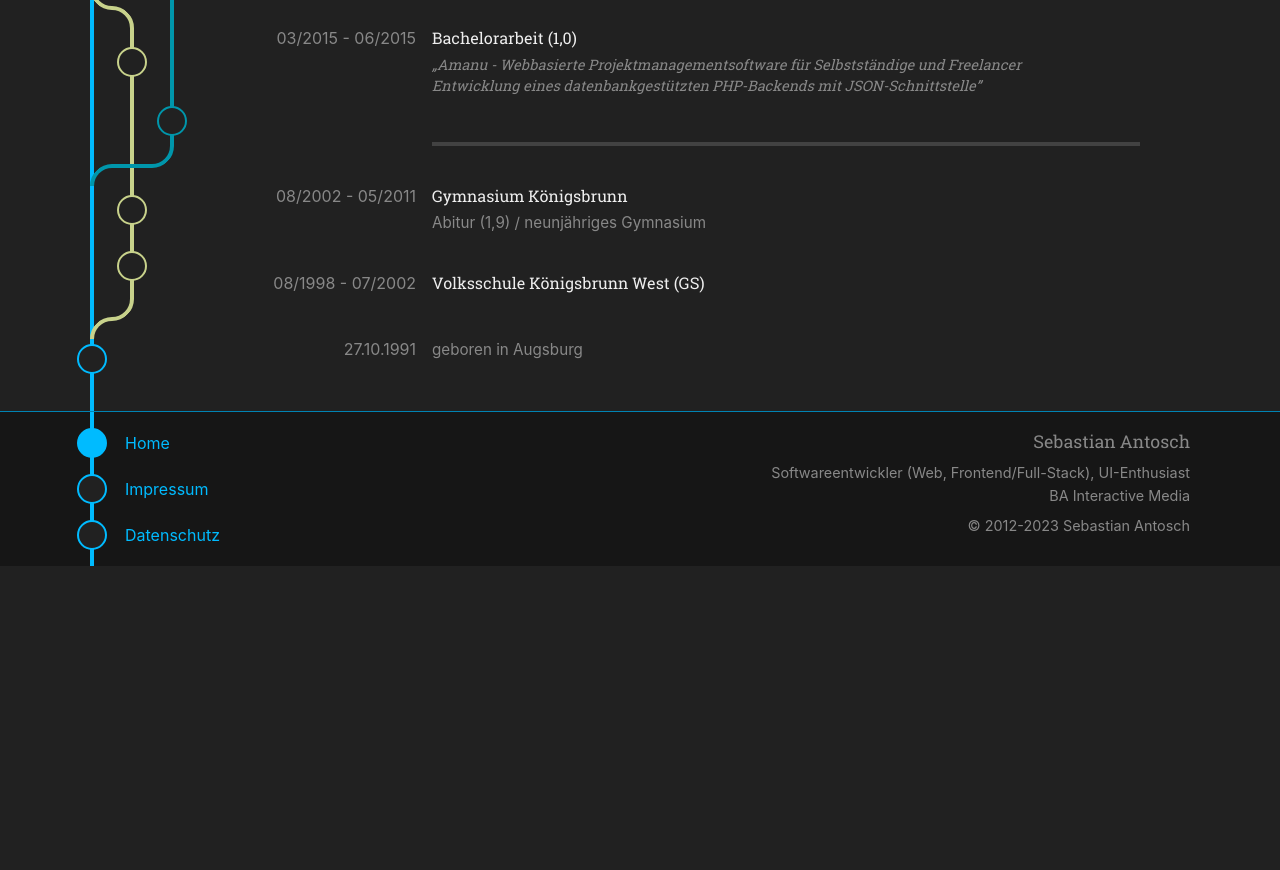
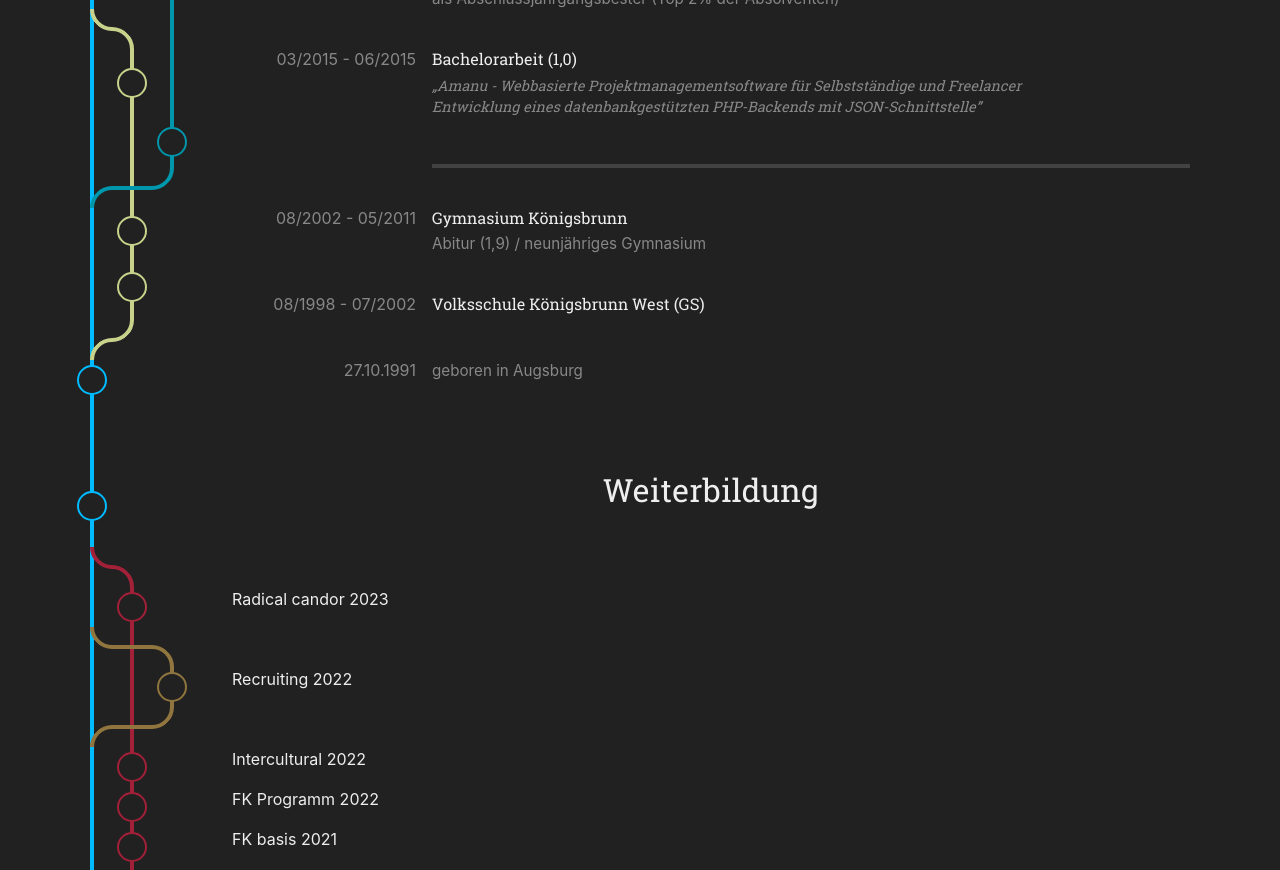
Before and after one commit to santosch/website2023, a Next.js app: page / in a window 1280 px wide. Shown: the part 2580-3450 px from the top of the page. Before the commit the page ends 3146 px from the top, so only its background shows below. Built offline with nearby package versions, Linux system fonts and the light colour scheme.

Commit message:
first draft of CoursesAndAchievements

```diff
--- a/src/app/page.tsx
+++ b/src/app/page.tsx
@@ -1,6 +1,7 @@
 import styles from './page.module.scss'
 import Teaser from "@santosch/components/Teaser/Teaser";
 import Vita from "@santosch/components/Vita/Vita";
+import CoursesAndAchievements from "@santosch/components/CoursesAndAchievements/CoursesAndAchievements";
 
 export default function Home() {
   return (
@@ -8,6 +9,7 @@ export default function Home() {
         <Teaser />
         <main className={styles.main}>
             <Vita />
+            <CoursesAndAchievements />
         </main>
       </>
   )
--- /dev/null
+++ b/src/components/CoursesAndAchievements/CoursesAndAchievements.module.scss
@@ -0,0 +1,21 @@
+.container {
+  border-left: var(--border);
+
+  @media print {
+    border-left: none;
+  }
+}
+
+.innerContainer {
+  padding: 2rem 0;
+  margin-left: calc(-1 * (var(--graph-slot-width) + var(--line-width)) / 2);
+
+  @media print {
+    margin-left: 0;
+  }
+}
+
+.headline {
+  text-align: center;
+  margin-bottom: 2rem;
+}
--- /dev/null
+++ b/src/components/CoursesAndAchievements/CoursesAndAchievements.tsx
@@ -0,0 +1,151 @@
+"use client";
+
+import styles from './CoursesAndAchievements.module.scss'
+import Entry from "@santosch/components/Graph/Entry/Entry";
+import Graph from "@santosch/components/Graph/Graph";
+import Line from "@santosch/components/Graph/Line/Line";
+import {COLORS} from './coursesAndAchievementsColors';
+
+
+
+export default function CoursesAndAchievements(): JSX.Element {
+
+    return (
+        <div className={styles.container}>
+            <div className={styles.innerContainer}>
+                <Graph>
+
+                    <Entry
+                        s1={<Line color={COLORS.DEFAULT} event="soft" />}
+                    >
+                        <h2 className={styles.headline}>
+                            Weiterbildung
+                        </h2>
+                    </Entry>
+
+                    <Entry
+                        s1={<Line color={COLORS.DEFAULT} tr={COLORS.SOFTSKILL} />}
+                        s2={<Line bl={COLORS.SOFTSKILL} />}
+                    />
+
+                    <Entry
+                        s1={<Line color={COLORS.DEFAULT} />}
+                        s2={<Line color={COLORS.SOFTSKILL} event="soft-radical-candor" />}
+                    >
+                        Radical candor 2023
+                    </Entry>
+
+                    <Entry
+                        s1={<Line color={COLORS.DEFAULT} tr={COLORS.ACHIEVEMENT} />}
+                        s2={<Line color={COLORS.SOFTSKILL} x={COLORS.ACHIEVEMENT} />}
+                        s3={<Line bl={COLORS.ACHIEVEMENT} />}
+                    />
+                    <Entry
+                        s1={<Line color={COLORS.DEFAULT} />}
+                        s2={<Line color={COLORS.SOFTSKILL} />}
+                        s3={<Line color={COLORS.ACHIEVEMENT} event="achievement-feature-challenge" />}
+                    >
+                        Recruiting 2022
+                    </Entry>
+                    <Entry
+                        s1={<Line color={COLORS.DEFAULT} br={COLORS.ACHIEVEMENT} />}
+                        s2={<Line color={COLORS.SOFTSKILL} x={COLORS.ACHIEVEMENT} />}
+                        s3={<Line tl={COLORS.ACHIEVEMENT} />}
+                    />
+
+                    <Entry
+                        s1={<Line color={COLORS.DEFAULT} />}
+                        s2={<Line color={COLORS.SOFTSKILL} event="soft-recruiting" />}
+                    >
+                        Intercultural 2022
+                    </Entry>
+
+                    <Entry
+                        s1={<Line color={COLORS.DEFAULT} />}
+                        s2={<Line color={COLORS.SOFTSKILL} event="soft-intercultural" />}
+                    >
+                        FK Programm 2022
+                    </Entry>
+
+                    <Entry
+                        s1={<Line color={COLORS.DEFAULT} />}
+                        s2={<Line color={COLORS.SOFTSKILL} event="soft-fk-programm" />}
+                    >
+                        FK basis 2021
+                    </Entry>
+
+                    <Entry
+                        s1={<Line color={COLORS.DEFAULT} />}
+                        s2={<Line color={COLORS.SOFTSKILL} event="soft-fk-basis" />}
+                    >
+                        Insights 2021
+                    </Entry>
+
+                    <Entry
+                        s1={<Line color={COLORS.DEFAULT} />}
+                        s2={<Line color={COLORS.SOFTSKILL} event="soft-insights" />}
+                    >
+                        Konflikte 2020
+                    </Entry>
+
+                    <Entry
+                        s1={<Line color={COLORS.DEFAULT} />}
+                        s2={<Line color={COLORS.SOFTSKILL} event="soft-conflicts" />}
+                    />
+
+                    <Entry
+                        s1={<Line color={COLORS.DEFAULT} br={COLORS.SOFTSKILL} />}
+                        s2={<Line tl={COLORS.SOFTSKILL} />}
+                    />
+
+                    <Entry
+                        s1={<Line color={COLORS.DEFAULT} event="hard" />}
+                    />
+
+                    <Entry
+                        s1={<Line color={COLORS.DEFAULT} tr={COLORS.HARDSKILL} />}
+                        s2={<Line bl={COLORS.HARDSKILL} />}
+                    />
+
+                    <Entry
+                        s1={<Line color={COLORS.DEFAULT} />}
+                        s2={<Line color={COLORS.HARDSKILL} event="hard-mysql" />}
+                    />
+
+                    <Entry
+                        s1={<Line color={COLORS.DEFAULT} tr={COLORS.ACHIEVEMENT} />}
+                        s2={<Line color={COLORS.HARDSKILL} x={COLORS.ACHIEVEMENT} />}
+                        s3={<Line bl={COLORS.ACHIEVEMENT} />}
+                    />
+                    <Entry
+                        s1={<Line color={COLORS.DEFAULT} />}
+                        s2={<Line color={COLORS.HARDSKILL} event="hard-phpunit" />}
+                        s3={<Line color={COLORS.ACHIEVEMENT} />}
+                    />
+                    <Entry
+                        s1={<Line color={COLORS.DEFAULT} />}
+                        s2={<Line color={COLORS.HARDSKILL} />}
+                        s3={<Line color={COLORS.ACHIEVEMENT} event="achievement-excellence-programm" />}
+                    />
+                    <Entry
+                        s1={<Line color={COLORS.DEFAULT} br={COLORS.ACHIEVEMENT} />}
+                        s2={<Line color={COLORS.HARDSKILL} x={COLORS.ACHIEVEMENT} />}
+                        s3={<Line tl={COLORS.ACHIEVEMENT} />}
+                    />
+
+
+                    <Entry
+                        s1={<Line color={COLORS.DEFAULT} />}
+                        s2={<Line color={COLORS.HARDSKILL} event="hard-zf2" />}
+                    />
+
+                    <Entry
+                        s1={<Line color={COLORS.DEFAULT} br={COLORS.HARDSKILL} />}
+                        s2={<Line tl={COLORS.HARDSKILL} />}
+                    />
+
+                </Graph>
+            </div>
+        </div>
+    );
+}
--- /dev/null
+++ b/src/components/CoursesAndAchievements/coursesAndAchievements.module.scss
@@ -0,0 +1,21 @@
+.container {
+  border-left: var(--border);
+
+  @media print {
+    border-left: none;
+  }
+}
+
+.innerContainer {
+  padding: 2rem 0;
+  margin-left: calc(-1 * (var(--graph-slot-width) + var(--line-width)) / 2);
+
+  @media print {
+    margin-left: 0;
+  }
+}
+
+.headline {
+  text-align: center;
+  margin-bottom: 2rem;
+}
--- /dev/null
+++ b/src/components/CoursesAndAchievements/coursesAndAchievementsColors.ts
@@ -0,0 +1,6 @@
+export const COLORS = {
+    DEFAULT: '#00bbff',
+    ACHIEVEMENT: '#90753e',
+    SOFTSKILL: '#a22038',
+    HARDSKILL: '#0070e1',
+} as const;
--- a/src/components/Graph/Station/Station.tsx
+++ b/src/components/Graph/Station/Station.tsx
@@ -41,8 +41,8 @@ export default function Station(
                     )}
                 />
             </div>
-            <div className={styles.imageContainer}>
-                {image &&
+            {image &&
+                <div className={styles.imageContainer}>
                     <Image
                         src={image}
                         alt=""
@@ -50,8 +50,8 @@ export default function Station(
                         width={50}
                         height={50}
                     />
-                }
-            </div>
+                </div>
+            }
         </div>
     );
 }
--- a/src/components/Vita/Stations/Crea/CreaWebdev.tsx
+++ b/src/components/Vita/Stations/Crea/CreaWebdev.tsx
@@ -13,7 +13,7 @@ export default function CreaWebdev(): JSX.Element {
                 Erstellung und Wartung von Webseiten, Landingpages und Shops basierend auf diversen CMS
                 (meist TYPO3, auch Magento, Shopware, Wordpress);
                 Umsetzung von responsiven Templates (individuell und mit Bootstrap);
-                Entwicklung von individuellen TYPO3-Extensions sowie Custom-jQuery-Plugins.
+                Entwicklung von individuellen TYPO3-Extensions (Extbase, Fluid) sowie Custom-jQuery-Plugins.
             </p>
             <p>
                 Performanceoptimierung (PageSpeed); Umsetzung von OnPage-SEO-Maßnahmen;
```
Also changed, not shown: src/components/CoursesAndAchievements/Stations/Achievements/Achievements.tsx (added, +13 -0 lines), src/components/CoursesAndAchievements/Stations/Hardskill/Hardskill.tsx (added, +13 -0 lines), src/components/CoursesAndAchievements/Stations/Softskill/Softskill.tsx (added, +13 -0 lines).
